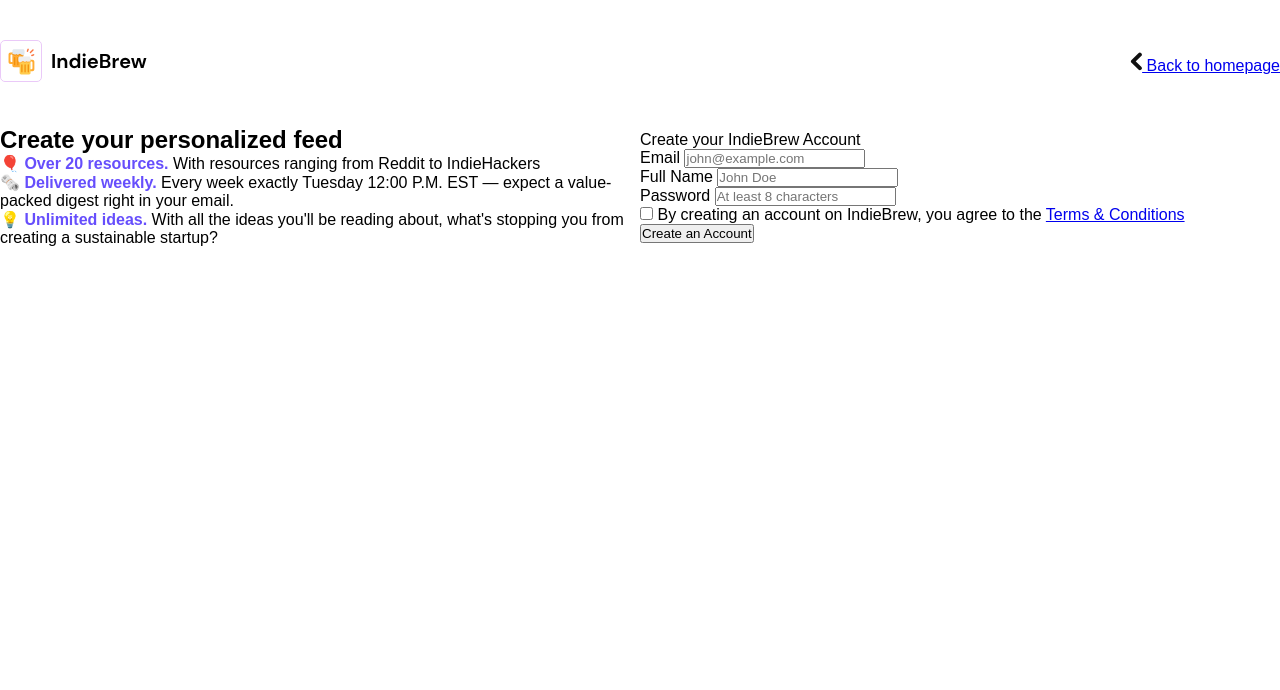
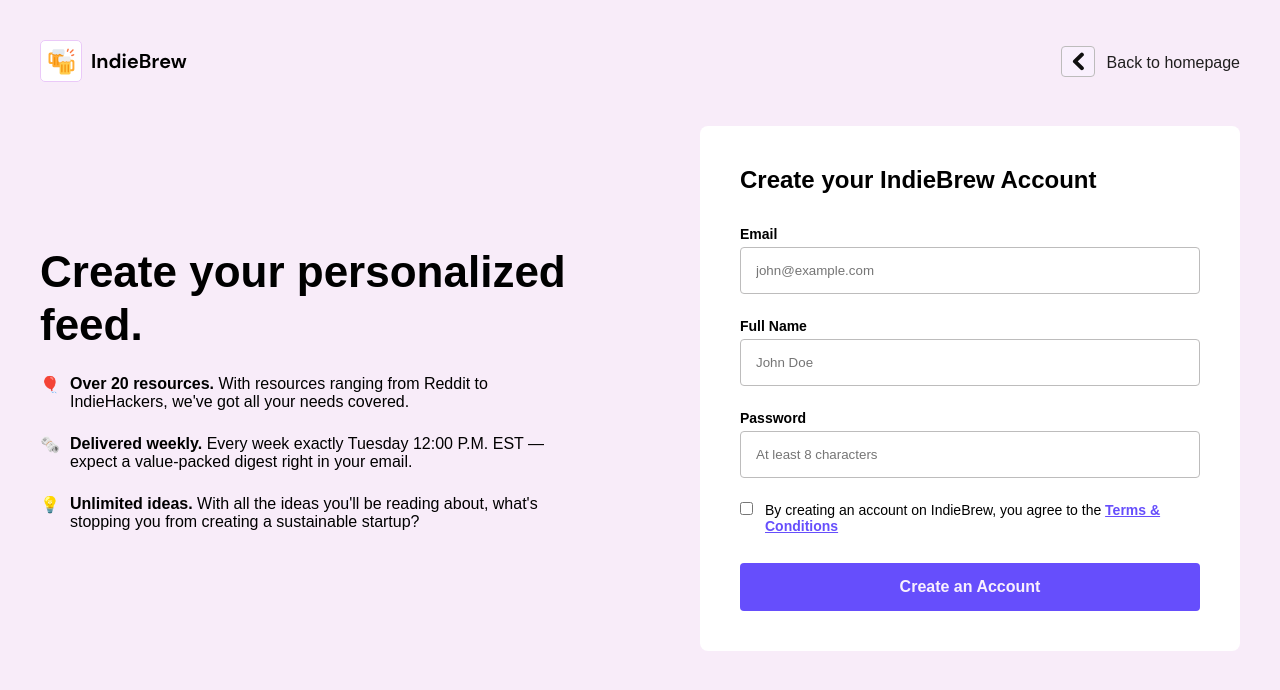
Before and after one commit to jc-enriquez/codewell-challenges, a website: page projects/indiebrew-landing-page/signup.html in a window 1280 px wide. Drawn offline with Linux system fonts and the light colour scheme.

Commit message:
intial styling of form

```diff
--- a/projects/indiebrew-landing-page/assets/sass/abstract/_variables.scss
+++ b/projects/indiebrew-landing-page/assets/sass/abstract/_variables.scss
@@ -11,3 +11,7 @@
 $clr-medium-gray: #6b6b6b;
 $clr-light-gray: #bdbcbc;
 $clr-lighter-gray: #fdf7fb;
+
+$clr-light-yellow: #fdfcf9;
+$clr-pink: #eed0f4;
+$clr-light-pink: #f8ecf9;
--- a/projects/indiebrew-landing-page/assets/sass/base/_typography.scss
+++ b/projects/indiebrew-landing-page/assets/sass/base/_typography.scss
@@ -30,4 +30,12 @@
   &--light {
     color: $clr-medium-gray;
   }
+
+  &--dark {
+    color: $clr-black;
+
+    & span {
+      color: inherit;
+    }
+  }
 }
--- a/projects/indiebrew-landing-page/assets/sass/base/_utilities.scss
+++ b/projects/indiebrew-landing-page/assets/sass/base/_utilities.scss
@@ -14,3 +14,7 @@
 .u-margin-bottom-md {
   margin-bottom: 2.4rem;
 }
+
+.u-margin-bottom-lg {
+  margin-bottom: 3.2rem;
+}
--- a/projects/indiebrew-landing-page/assets/sass/components/_buttons.scss
+++ b/projects/indiebrew-landing-page/assets/sass/components/_buttons.scss
@@ -1,5 +1,17 @@
 .btn {
   &--solid {
+    font-family: inherit;
+    font-weight: 600;
+    font-size: inherit;
+    color: $clr-off-white;
+    width: 100%;
+    background-color: $clr-primary;
+    border: none;
+    padding: 1.5rem;
+    border-radius: 4px;
+    cursor: pointer;
+    transition: background-color 0.3s;
+
     &:link,
     &:visited {
       display: inline-block;
@@ -9,6 +21,7 @@
       padding: 1.5rem 2rem;
       border-radius: 4px;
       transition: background-color 0.3s;
+      width: auto;
     }
 
     &:hover,
--- a/projects/indiebrew-landing-page/assets/sass/components/_form.scss
+++ b/projects/indiebrew-landing-page/assets/sass/components/_form.scss
@@ -0,0 +1,56 @@
+.form {
+  background-color: $clr-white;
+  padding: 4rem;
+  border-radius: 8px;
+
+  &__title {
+    font-size: 2.4rem;
+    font-weight: 600;
+  }
+
+  &__input-group {
+    &--flexed {
+      display: flex;
+      align-items: start;
+      gap: 1.2rem;
+
+      & .form__label {
+        font-weight: normal;
+      }
+    }
+  }
+
+  &__label {
+    display: block;
+    font-weight: 600;
+    font-size: 1.4rem;
+    margin-bottom: 0.5rem;
+  }
+
+  &__input {
+    width: 100%;
+    padding: 1.5rem;
+    font-family: inherit;
+    border: 1px solid $clr-light-gray;
+    border-radius: 4px;
+
+    &:focus {
+      outline: none;
+      border: 1px solid $clr-primary;
+    }
+  }
+
+  &__link {
+    &:link,
+    &:visited {
+      color: $clr-primary;
+      font-weight: 600;
+      transition: color 0.3s;
+    }
+
+    &:hover,
+    &:active {
+      color: lighten($clr-primary, 5%);
+    }
+  }
+}
--- a/projects/indiebrew-landing-page/assets/sass/layout/_navigation.scss
+++ b/projects/indiebrew-landing-page/assets/sass/layout/_navigation.scss
@@ -19,15 +19,34 @@
     list-style: none;
   }
 
-  &__link:link,
-  &__link:visited {
-    color: $clr-dark-gray;
-    text-decoration: none;
-    transition: color 0.3s;
+  &__link {
+    &:link,
+    &:visited {
+      color: $clr-dark-gray;
+      text-decoration: none;
+      transition: color 0.3s;
+    }
+
+    &:hover,
+    &:active {
+      color: $clr-primary;
+    }
+
+    &--flexed {
+      display: flex;
+      align-items: center;
+      gap: 1.2rem;
+
+      & span {
+        display: block;
+      }
+    }
   }
 
-  &__link:hover,
-  &__link:active {
-    color: $clr-primary;
+  &__icon {
+    border: 1px solid $clr-light-gray;
+    background-color: $clr-off-white;
+    border-radius: 4px;
+    padding: 0.5rem 1rem;
   }
 }
--- a/projects/indiebrew-landing-page/assets/sass/pages/_signup.scss
+++ b/projects/indiebrew-landing-page/assets/sass/pages/_signup.scss
@@ -0,0 +1,18 @@
+.section-signup {
+  min-height: 100vh;
+  background-color: $clr-light-pink;
+}
+
+.signup {
+  &__contents {
+    display: flex;
+    flex-direction: column;
+    gap: 2.4rem;
+  }
+
+  &__content {
+    display: flex;
+    align-items: start;
+    gap: 1rem;
+  }
+}
--- a/projects/indiebrew-landing-page/signup.html
+++ b/projects/indiebrew-landing-page/signup.html
@@ -16,45 +16,71 @@
   <body>
     <main>
       <section class="section-signup">
+        <div class="u-container">
           <nav class="navigation">
             <div class="navigation__logo-box">
+              <a href="index.html">
                 <img
                   src="assets/images/logo.svg"
                   alt="IndieBrew logo"
                   class="navigation__logo"
                 />
+              </a>
             </div>
 
-          <a href="index.html"
-            ><img
+            <a
+              href="index.html"
+              class="navigation__link navigation__link--flexed"
+              ><span>
+                <img
                   src="assets/images/back-arrow-icon.svg"
                   alt="Back arrow icon"
+                  class="navigation__icon"
                 />
-            Back to homepage</a
+              </span>
+              <span>Back to homepage </span></a
             >
           </nav>
 
-        <div class="grid grid-2-cols">
+          <div class="grid grid-2-cols grid-gap-lg">
             <div class="text-box">
-            <h2 class="heading-secondary">Create your personalized feed</h2>
+              <h1 class="heading heading--secondary u-margin-bottom-md">
+                Create your personalized feed.
+              </h1>
+              <div class="signup__contents">
+                <div class="signup__content">
+                  <span> 🎈 </span>
                   <p class="paragraph paragraph--dark">
-              🎈 <span>Over 20 resources.</span> With resources ranging from
-              Reddit to IndieHackers
-            </p>
-            <p class="paragraph paragraph--dark">
-              🗞️ <span>Delivered weekly.</span> Every week exactly Tuesday 12:00
-              P.M. EST &mdash; expect a value-packed digest right in your email.
-            </p>
-            <p class="paragraph paragraph--dark">
-              💡 <span>Unlimited ideas.</span> With all the ideas you'll be
-              reading about, what's stopping you from creating a sustainable
-              startup?
+                    <span>Over 20 resources.</span> With resources ranging from
+                    Reddit to IndieHackers, we've got all your needs covered.
                   </p>
                 </div>
+
+                <div class="signup__content">
+                  <span>🗞️</span>
+                  <p class="paragraph paragraph--dark">
+                    <span>Delivered weekly.</span> Every week exactly Tuesday
+                    12:00 P.M. EST &mdash; expect a value-packed digest right in
+                    your email.
+                  </p>
+                </div>
+
+                <div class="signup__content">
+                  <span>💡</span>
+                  <p class="paragraph paragraph--dark">
+                    <span>Unlimited ideas.</span> With all the ideas you'll be
+                    reading about, what's stopping you from creating a
+                    sustainable startup?
+                  </p>
+                </div>
+              </div>
+            </div>
             <form action="#" class="form">
-            <p class="form__title">Create your IndieBrew Account</p>
+              <p class="form__title u-margin-bottom-lg">
+                Create your IndieBrew Account
+              </p>
 
-            <div class="form__input-group">
+              <div class="form__input-group u-margin-bottom-md">
                 <label for="" class="form__label">Email</label>
                 <input
                   type="email"
@@ -63,12 +89,12 @@
                 />
               </div>
 
-            <div class="form__input-group">
+              <div class="form__input-group u-margin-bottom-md">
                 <label for="" class="form__label">Full Name</label>
                 <input type="text" class="form__input" placeholder="John Doe" />
               </div>
 
-            <div class="form__input-group">
+              <div class="form__input-group u-margin-bottom-md">
                 <label for="" class="form__label">Password</label>
                 <input
                   type="password"
@@ -77,16 +103,21 @@
                 />
               </div>
 
-            <div class="form__input-group">
+              <div
+                class="form__input-group form__input-group--flexed u-margin-bottom-md"
+              >
                 <input type="checkbox" name="" id="" />
                 <label for="" class="form__label"
                   >By creating an account on IndieBrew, you agree to the
-                <a href="#">Terms & Conditions</a></label
+                  <a href="#" class="form__link">Terms & Conditions</a></label
                 >
               </div>
 
-            <button class="btn--solid" type="submit">Create an Account</button>
+              <button class="btn--solid" type="submit">
+                Create an Account
+              </button>
             </form>
+          </div>
         </div>
       </section>
     </main>
```
Also changed, not shown: projects/indiebrew-landing-page/assets/css/style.css. Lines whose indentation alone changed are shown as unchanged.
